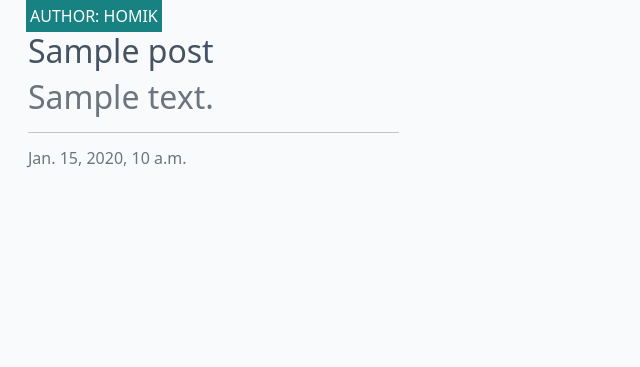
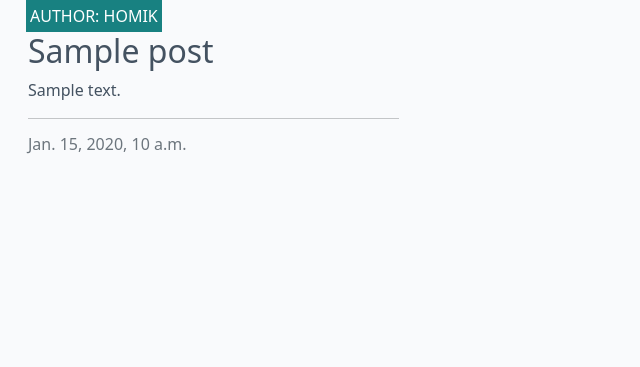
Before and after one commit to krzysztofkadela/djangoblog, a Django app: page / in a window 1280 px wide. Shown: the part 60-427 px from the top of the page, without its empty margins (0-640 px from the left). Run offline with Django 4.2, Linux system fonts and the light colour scheme; data comes from the database, SQL or seed files in the repository; tables that the repository leaves empty hold one stand-in row (values such as "Sample post").

Commit message:
updated navigation button to previuse page.

```diff
--- a/blog/templates/blog/index.html
+++ b/blog/templates/blog/index.html
@@ -20,7 +20,7 @@
                             </div>
                             <a href="#" class="post-link">
                                 <h2 class="card-title">{{ post.title }}</h2>
-                                <p class="card-text text-muted h2">{{ post.excerpt }}</p>
+                                <p class="card-text">{{ post.excerpt }}</p>
                             </a>
 
                             <hr />
@@ -41,6 +41,9 @@
     {% if is_paginated %}
     <nav aria-label="Page navigation">
         <ul class="pagination justify-content-center">
+            {% if page_obj.has_previous %}
+            <li><a href="?page={{ page_obj.previous_page_number }}" class="page-link"> &laquo PREV</a></li>
+            {% endif %}
             {% if page_obj.has_next %}
             <li><a href="?page={{ page_obj.next_page_number }}" class="page-link"> NEXT &raquo;</a></li>
             {% endif %}
```
